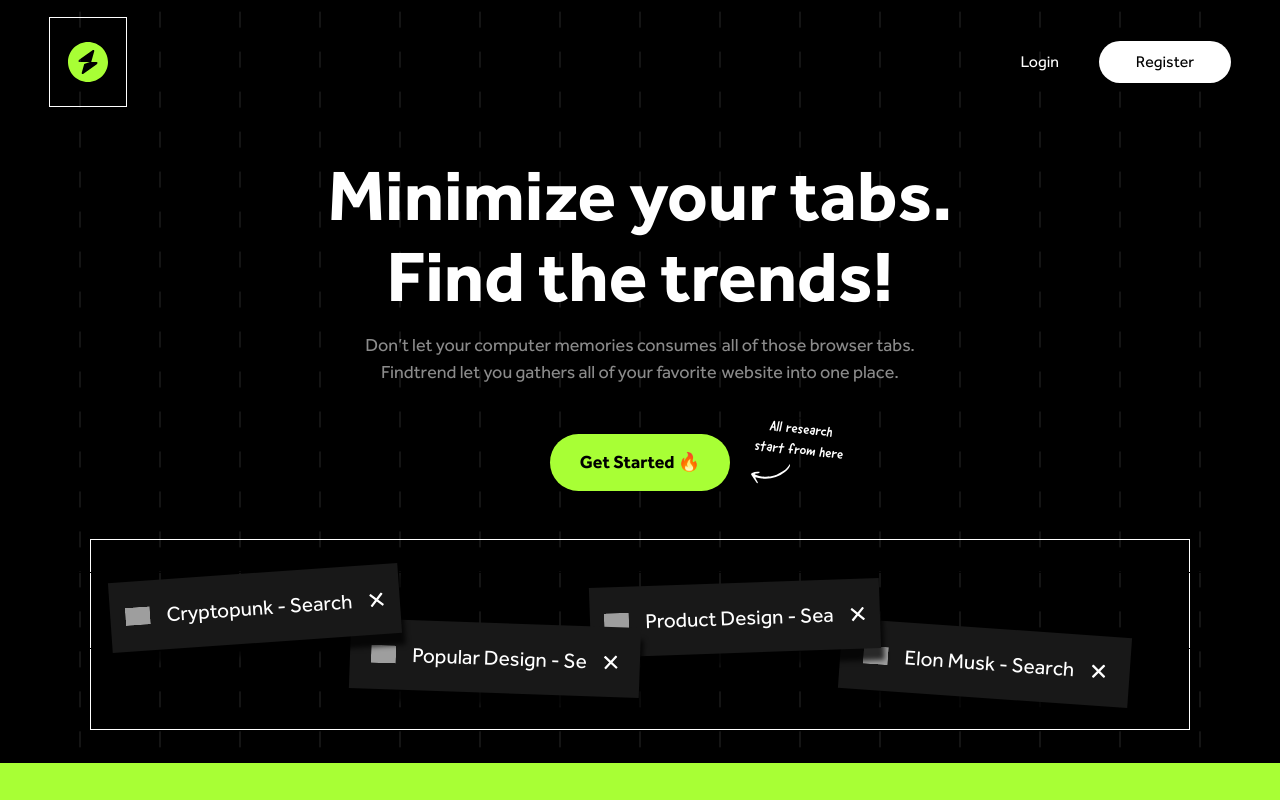
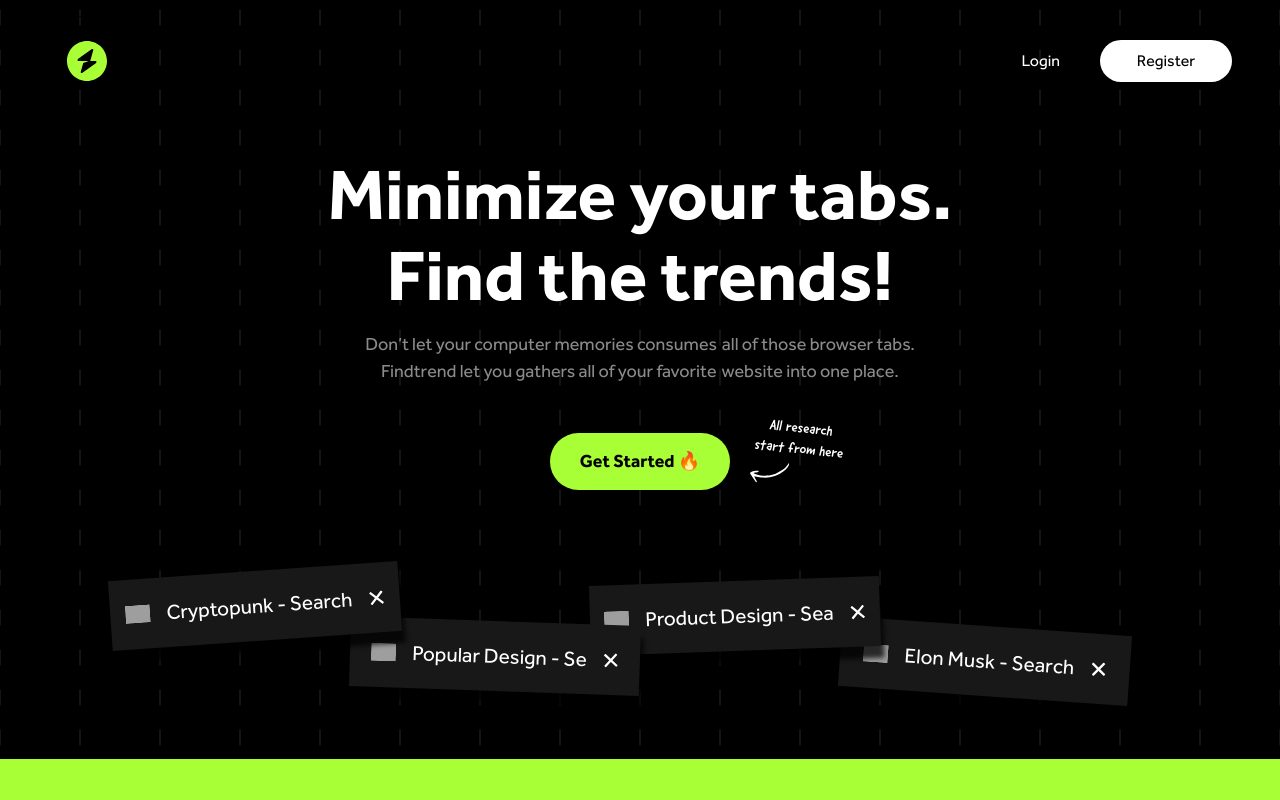
Before and after one commit to Heisdalu/findthread_ui, a Next.js app: page / in a window 1280 px wide. Shown: the top 800 px of the page. Built offline with nearby package versions, Linux system fonts and the light colour scheme; grey boxes are pictures that could not be loaded.

Commit message:
fix border

```diff
--- a/src/app/page.tsx
+++ b/src/app/page.tsx
@@ -14,7 +14,7 @@ import { data } from "./data";
 export default function Home() {
   return (
     <div>
-      <div className=" border-1 bg-black relative">
+      <div className="bg-black relative">
         <div className="xl:max-w-[1400px] xl:mx-auto h-[100%] bg-no-repeat bg-center bg-hero-sm-pattern md:bg-hero-lg-pattern">
           <div className="relative lg:py-[1rem] lg:pr-[2rem] xl:px-[3rem] lg:flex lg:justify-between items-center">
             <NavBar />
@@ -42,7 +42,7 @@ export default function Home() {
                 Get Started 🔥
               </button>
 
-              <div className="hidden md:block border-[1px] w-[100px] text-center absolute top-[40%] translate-y-[-50%] left-[100%] translate-x-[20px] space-y-[3px]">
+              <div className="hidden md:block w-[100px] text-center absolute top-[40%] translate-y-[-50%] left-[100%] translate-x-[20px] space-y-[3px]">
                 <p
                   className={`text-white rotate-[6deg] ${goodDogNew.className} flex flex-col text-[0.875rem]`}
                 >
@@ -55,7 +55,7 @@ export default function Home() {
               </div>
             </div>
 
-            <div className="py-[2rem] flex justify-center items-center border-[1px] border-[#fff] xl:max-w-[1100px] m-auto xl:pb-[5rem] ">
+            <div className="py-[2rem] flex justify-center items-center xl:max-w-[1100px] m-auto xl:pb-[5rem] ">
               <Label />
             </div>
           </header>
@@ -126,7 +126,7 @@ export default function Home() {
         </div>
       </Wrapper>
       <Wrapper classText="bg-white">
-        <div className="flex flex-col border-1 px-[1.125rem] py-[3rem] lg:py-[5rem] space-y-[2rem] md:space-y-[3rem]">
+        <div className="flex flex-col px-[1.125rem] py-[3rem] lg:py-[5rem] space-y-[2rem] md:space-y-[3rem]">
           <h1 className="text-[2rem] font-bold flex flex-col text-center leading-[112%] text-black md:flex-row md:justify-center md:text-[3rem] xl:text-[4rem]">
             <span>Findtrend make</span>
             <span className="space">+1000 Startup grow</span>
--- a/src/components/NavBar/NavBar.tsx
+++ b/src/components/NavBar/NavBar.tsx
@@ -4,7 +4,7 @@ import Logo from "../assets/Logo";
 function NavBar() {
   return (
     <>
-      <div className="border-[#fff] z-[10] border-[1px] px-[1.125rem] py-[1.5rem] flex items-center">
+      <div className=" z-[10] border-[1px] px-[1.125rem] py-[1.5rem] flex items-center">
         <Logo />
         <div className="ml-auto lg:hidden">
           <HamBurger />
```
